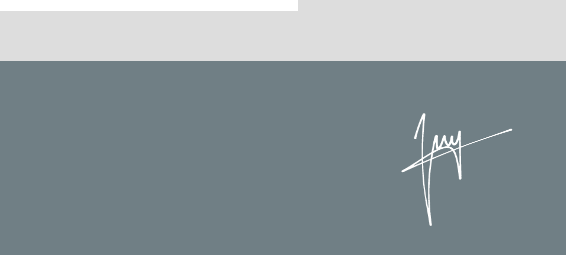
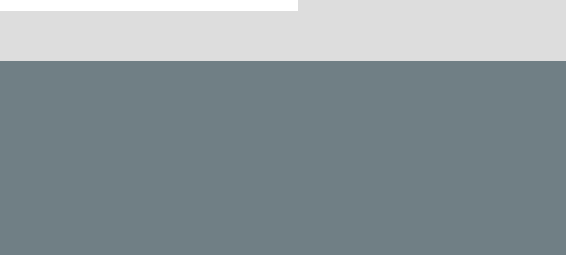
Before and after one commit to ilovemath25/SHA-256, a plain HTML site: page index.html in a window 1280 px wide. Shown: the part 683-938 px from the top of the page, 714-1280 px from the left. Drawn offline with Linux system fonts and the light colour scheme.

Commit message:
delete sign

```diff
--- a/index.html
+++ b/index.html
@@ -61,7 +61,6 @@
          <p>Wesley</p>
          <p>&copy; 2024 Ilovemath25</p>
       </section>
-      <img src="image/signature.png" class="signature">
    </footer>
    <script src="script.js"></script>
 </body>
```
Also changed, not shown: image/signature.png (deleted).
